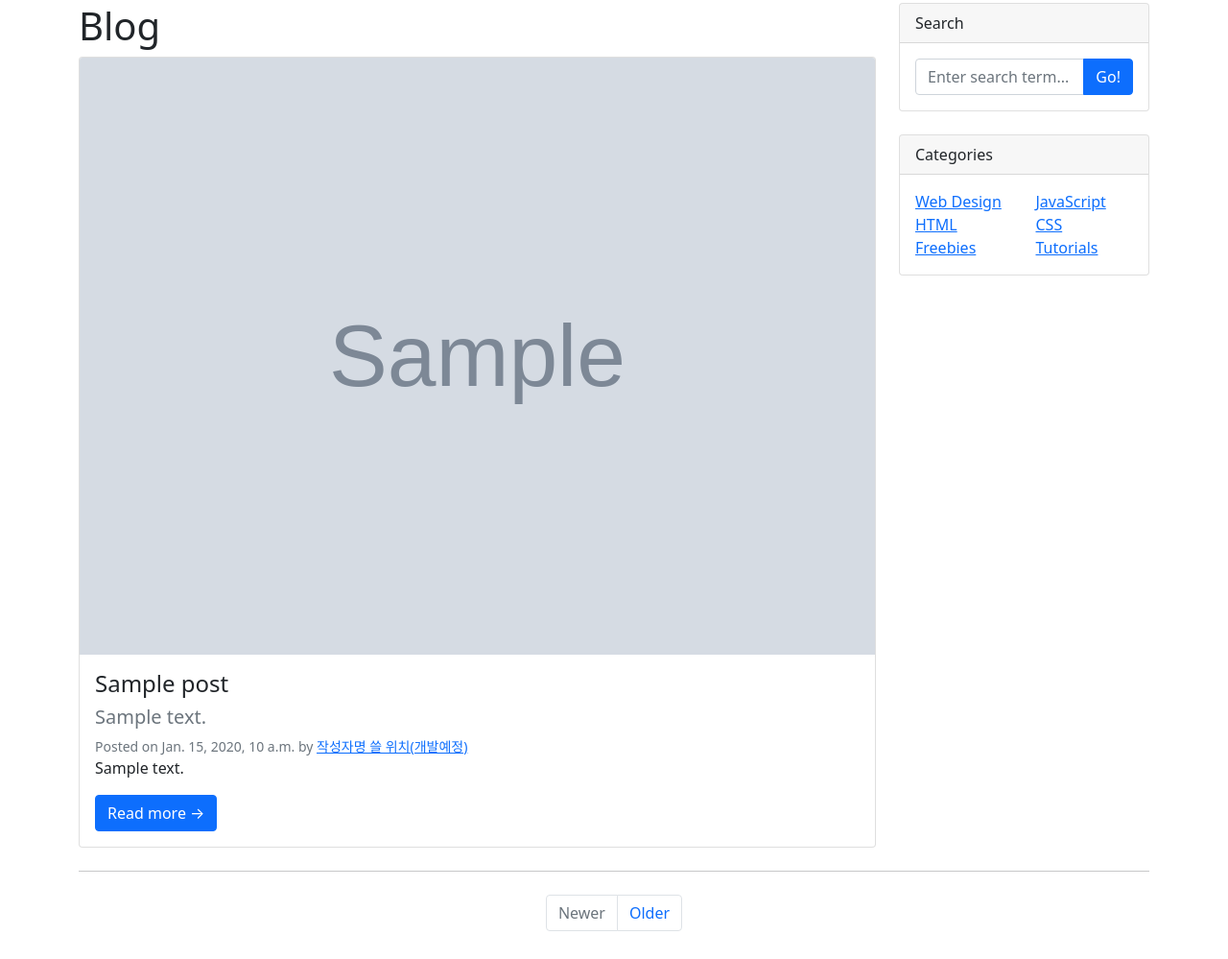
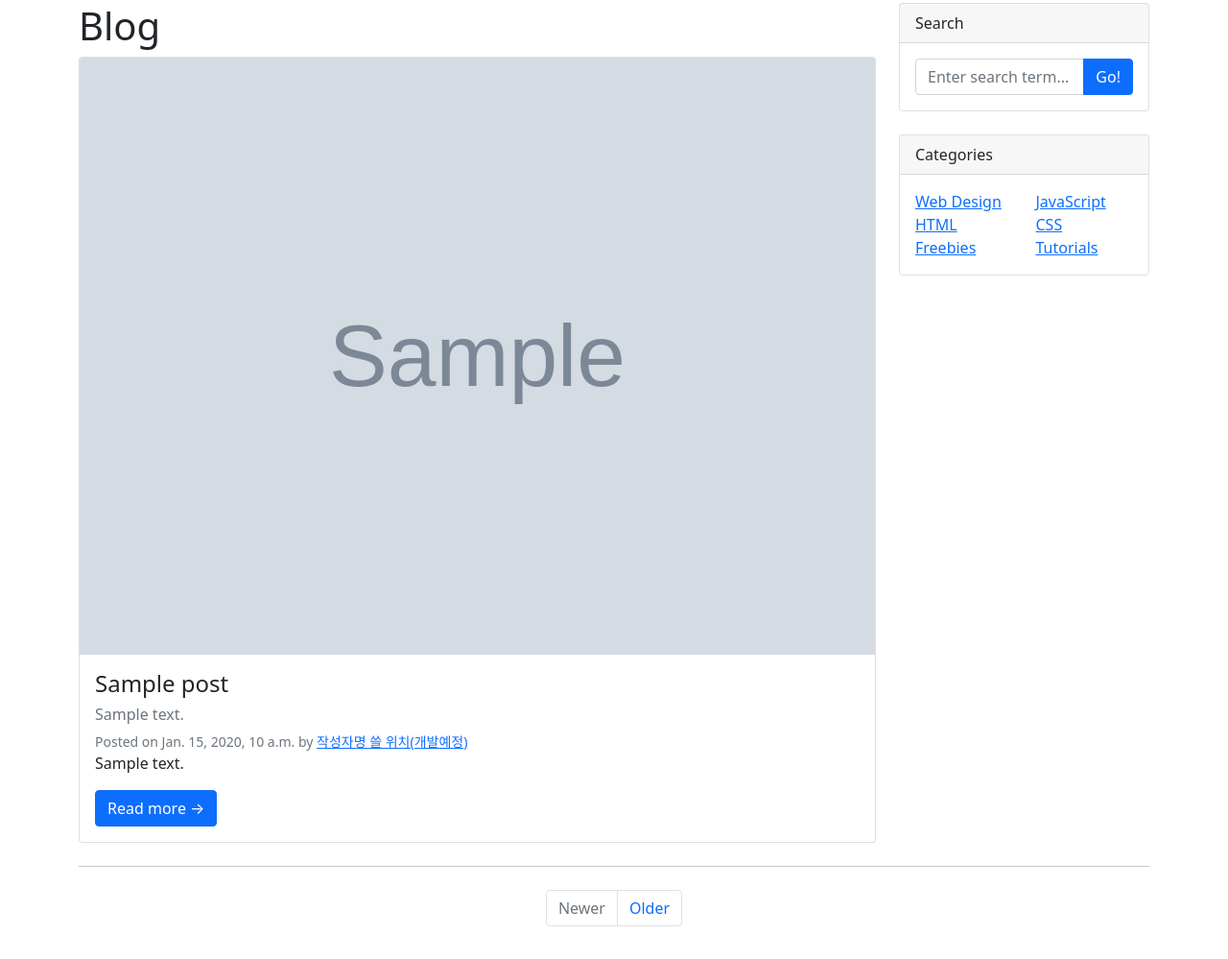
Before and after one commit to Sdonghoon/do_it_djanjo_a_to_z, a Django app: page /blog/ in a window 1280 px wide. Shown: the part 69-1068 px from the top of the page at 96% size. Run offline with Django 3.2, Linux system fonts and the light colour scheme; tables that the repository leaves empty hold one stand-in row (values such as "Sample post"); grey boxes marked "Sample" are stand-in pictures; some libraries are stand-ins or nearby versions.

Commit message:
미리보기 요약문 추가

```diff
--- a/blog/templates/blog/post_detail.html
+++ b/blog/templates/blog/post_detail.html
@@ -42,11 +42,13 @@
                         <header class="mb-4">
                             <!-- Post title-->
                             <h1 class="fw-bolder mb-1">{{ post.title }}</h1>
+                            <h6 class="text-muted">{{ post.hook_text }}</h6>
                             <!-- Post meta content-->
                             <div class="text-muted fst-italic mb-2">Posted on {{ post.created_at }} by 작성자(예정)</div>
                             <!-- Post categories-->
                             <a class="badge bg-secondary text-decoration-none link-light" href="#!">Web Design</a>
                             <a class="badge bg-secondary text-decoration-none link-light" href="#!">Freebies</a>
+                            <hr/>
                         </header>
                         <!-- Preview image figure-->
                         <figure class="mb-4">
--- a/blog/templates/blog/post_list.html
+++ b/blog/templates/blog/post_list.html
@@ -104,7 +104,7 @@
                     <div class="card-body">
                         <h2 class="card-title h4">{{ p.title }}</h2>
                         {% if p.hook_text %}
-                            <h5 class="text-muted">{{ p.hook_text }}</h5>
+                            <h6 class="text-muted">{{ p.hook_text }}</h6>
                         {% endif %}
                         <div class="small text-muted">Posted on {{ p.created_at }} by
                         <a href="#">작성자명 쓸 위치(개발예정)</a>
```
